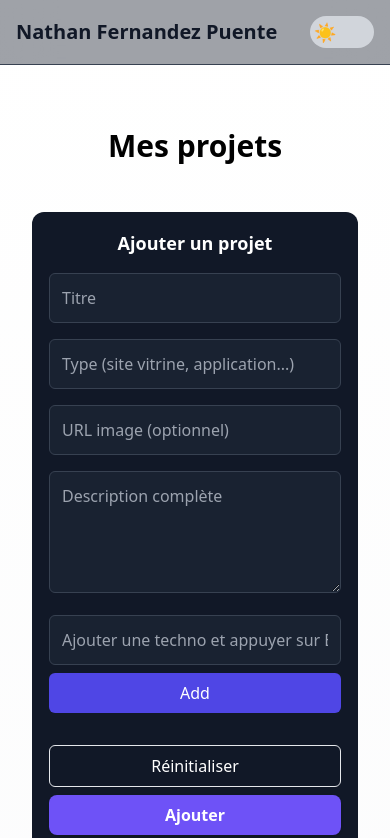
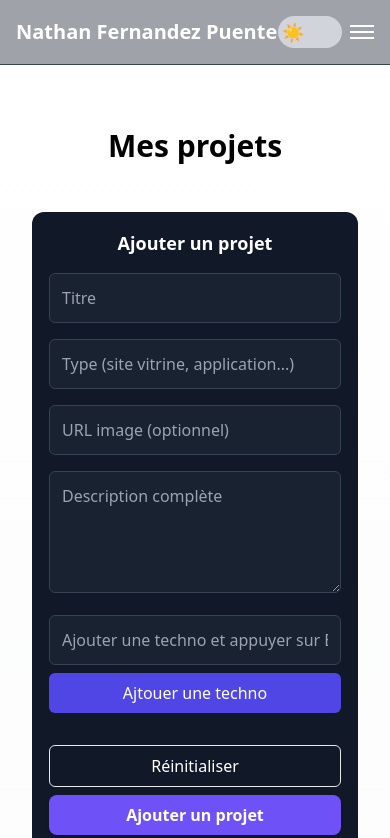
Before and after one commit to nathanfdz/Portfolio-Nathan-Fernandez, a Vue app: page /projects in a window 390 px wide. Shown: the top 838 px of the page. Built offline with nearby package versions, Linux system fonts and the light colour scheme.

Commit message:
ajout du menu burger

```diff
--- a/src/components/Footer.vue
+++ b/src/components/Footer.vue
@@ -1,5 +1,5 @@
 <template>
   <footer class="text-center py-10 text-black dark:text-white border-t border-gray-800 dark:border-gray-200 mt-20">
-    © {{ new Date().getFullYear() }} Etudiant.dev — Tous droits réservés.
+    © {{ new Date().getFullYear() }} Nathan  — Tous droits réservés.
   </footer>
 </template>
--- a/src/components/Header.vue
+++ b/src/components/Header.vue
@@ -1,6 +1,13 @@
 <script setup>
+import { ref } from "vue";
 import { RouterLink } from "vue-router";
 import DarkModeToggle from "./DarkModeToggle.vue";
+
+const mobileMenuOpen = ref(false);
+
+function toggleMenu() {
+  mobileMenuOpen.value = !mobileMenuOpen.value;
+}
 </script>
 
 <template>
@@ -8,19 +15,20 @@ import DarkModeToggle from "./DarkModeToggle.vue";
     class="fixed top-0 left-0 w-full bg-gray-900/40 dark:bg-gray-950/40 backdrop-blur-xl border-b border-gray-700 z-50"
   >
     <nav class="container mx-auto flex items-center justify-between p-4">
+      <!-- Logo / Nom -->
       <div class="flex items-center gap-4">
-        <!-- Texte principal : indigo en sombre, noir en clair -->
-        <router-link to="/" class="text-gray-900 dark:text-indigo-400 text-xl font-bold">
+        <router-link to="/" class="text-white text-xl font-bold">
           Nathan Fernandez Puente
         </router-link>
       </div>
 
-      <div class="flex items-center gap-4">
-        <ul class="hidden md:flex gap-6">
+      <!-- Menu desktop -->
+      <div class="hidden md:flex items-center gap-4">
+        <ul class="flex gap-6 relative">
           <li>
             <router-link
               to="/"
-              class="text-gray-900 dark:text-gray-200 hover:text-gray-700 dark:hover:text-gray-400"
+              class="text-white hover:text-gray-300 relative"
             >
               <strong>Accueil</strong>
             </router-link>
@@ -28,16 +36,48 @@ import DarkModeToggle from "./DarkModeToggle.vue";
           <li>
             <router-link
               to="/projects"
-              class="text-gray-900 dark:text-gray-200 hover:text-gray-700 dark:hover:text-gray-400"
+              class="text-white hover:text-gray-300 relative"
             >
-             <strong>Projets</strong>
+              <strong>Projets</strong>
             </router-link>
           </li>
         </ul>
-
         <DarkModeToggle />
       </div>
+
+      <!-- Burger menu mobile -->
+      <div class="md:hidden flex items-center gap-2">
+        <DarkModeToggle />
+        <button @click="toggleMenu" class="focus:outline-none z-50">
+          <span class="block w-6 h-0.5 bg-white mb-1 transition-transform"
+                :class="{'rotate-45 translate-y-1.5': mobileMenuOpen}"></span>
+          <span class="block w-6 h-0.5 bg-white mb-1 transition-opacity"
+                :class="{'opacity-0': mobileMenuOpen}"></span>
+          <span class="block w-6 h-0.5 bg-white transition-transform"
+                :class="{'-rotate-45 -translate-y-1.5': mobileMenuOpen}"></span>
+        </button>
+      </div>
     </nav>
+
+    <!-- Menu mobile -->
+    <transition name="fade">
+      <div v-if="mobileMenuOpen" class="md:hidden bg-gray-900/90 dark:bg-gray-950/90 backdrop-blur-xl border-t border-gray-700 p-4 absolute w-full top-full left-0 z-40 flex flex-col gap-4">
+        <router-link
+          to="/"
+          @click="mobileMenuOpen = false"
+          class="text-white hover:text-gray-300"
+        >
+          Accueil
+        </router-link>
+        <router-link
+          to="/projects"
+          @click="mobileMenuOpen = false"
+          class="text-white hover:text-gray-300"
+        >
+          Projets
+        </router-link>
+      </div>
+    </transition>
   </header>
 </template>
 
@@ -68,4 +108,15 @@ ul li a:hover::after {
   opacity: 0.5;
   border-radius: 9999px;
 }
+
+/* Animation fade pour menu mobile */
+.fade-enter-active, .fade-leave-active {
+  transition: opacity 0.3s ease;
+}
+.fade-enter-from, .fade-leave-to {
+  opacity: 0;
+}
+.fade-enter-to, .fade-leave-from {
+  opacity: 1;
+}
 </style>
--- a/src/components/ProjectForm.vue
+++ b/src/components/ProjectForm.vue
@@ -40,7 +40,7 @@
         @click="addStack"
         class="px-4 py-2 bg-indigo-600 rounded-md w-full sm:w-auto"
       >
-        Add
+        Ajtouer une techno
       </button>
     </div>
 
@@ -71,15 +71,15 @@
         type="submit"
         class="btn-primary w-full sm:w-auto"
       >
-        Ajouter
+        Ajouter un projet
       </button>
     </div>
   </form>
 </template>
 
 <script setup>
+import { useProjects } from "@/composables/useProjects";
 import { ref } from "vue";
-import { useProjects } from "@/composables/useProjects";
 
 const { addProject } = useProjects();
 
```
